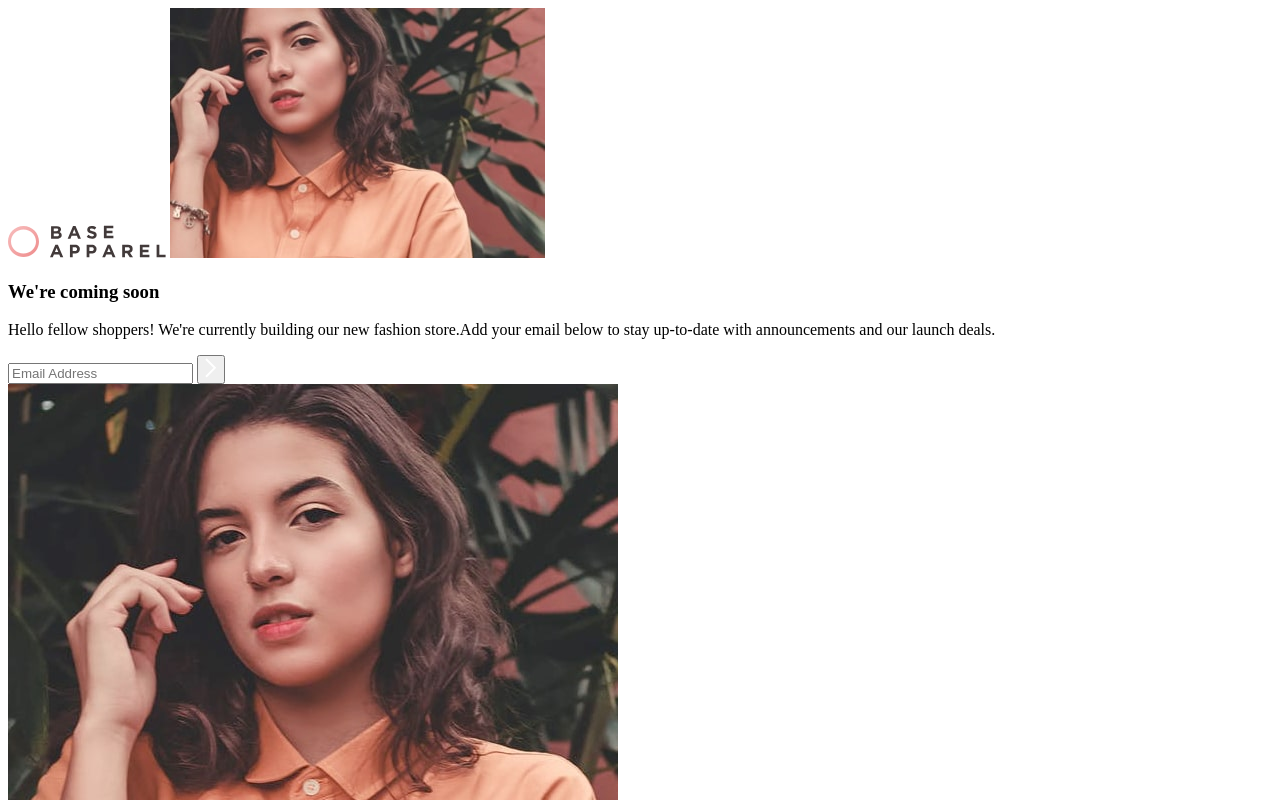
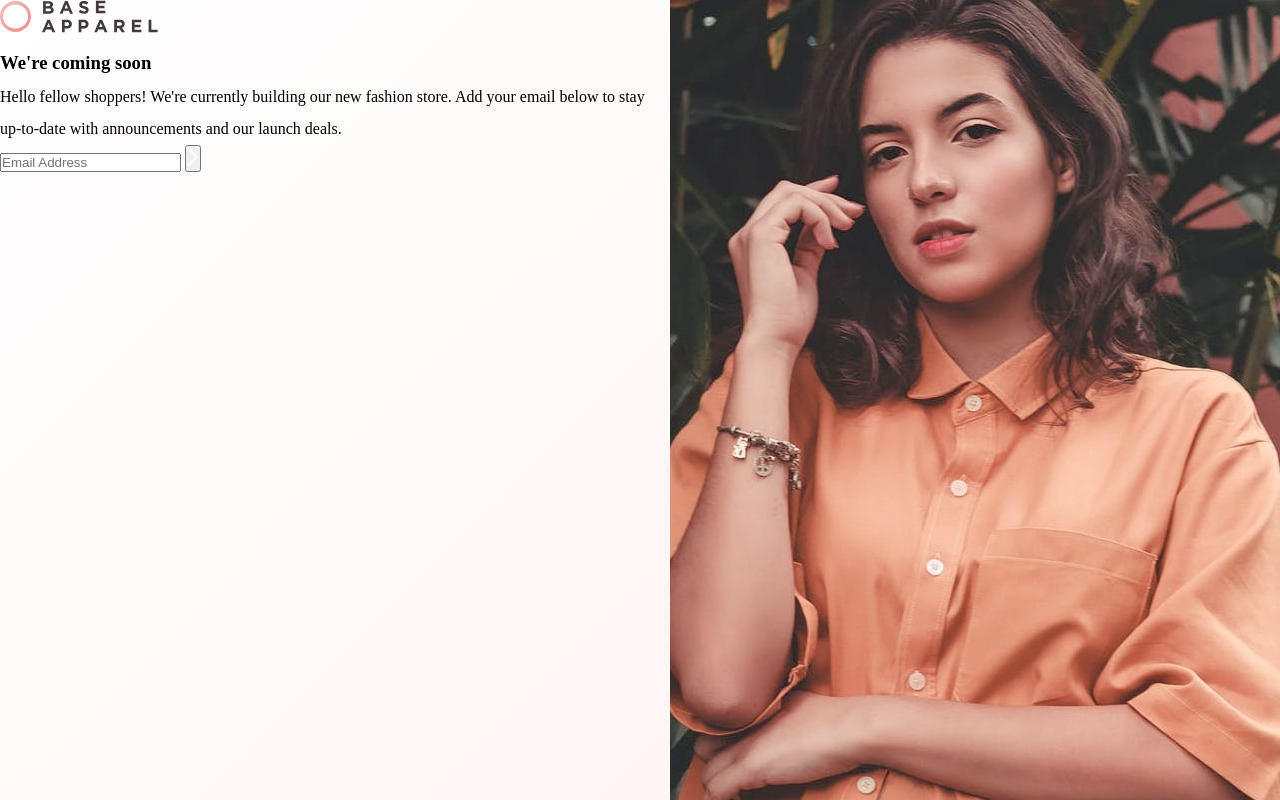
Before and after one commit to MohamedAL1994/Front-End-Mentor-Challenge-1, a plain HTML site: page index.html in a window 1280 px wide. Shown: the top 800 px of the page. Drawn offline with Linux system fonts and the light colour scheme; a script that the page names is missing.

Commit message:
Basic styles and figuring out the layout

```diff
--- a/index.html
+++ b/index.html
@@ -8,31 +8,32 @@
   <link rel="icon" type="image/png" sizes="32x32" href="assets/images/favicon-32x32.png">
 
   <title>Frontend Mentor | Base Apparel coming soon page</title>
+<!--  <link href="https://fonts.googleapis.com/css?family=Josefin+Sans:300,400,600&display=swap" rel="stylesheet">-->
   <link rel="stylesheet" href="main.css">
 
 </head>
 
-<body class="coming-soon-body">
+<body class="body">
   <section class="data-block">
     <header class="head">
-      <img src="assets/images/logo.svg" alt="logo" class="logo"> <!--  Height and width dimensions are expected -->
-      <img src="assets/images/hero-mobile.jpg" alt="a nice-looking woman" class="banner"><!--  Height and width dimensions are expected ++ display:none for now -->
+      <img src="assets/images/logo.svg" alt="logo" class="head__logo"> <!--  Height and width dimensions are expected -->
+      <img src="assets/images/hero-mobile.jpg" alt="a nice-looking woman" class="head__banner"><!--  Height and width dimensions are expected ++ display:none for now -->
     </header>
     <section class="content">
-      <h1 class="content__head"><span class="thin--pink">We're</span> coming soon</h1>
-      <p>Hello fellow shoppers! We're currently building our new fashion store.Add your email below to stay up-to-date with announcements and our launch deals.</p>
+      <h1 class="content__head"><span class="light--pink-text">We're</span> coming soon</h1>
+      <p class="content__paragraph">Hello fellow shoppers! We're currently building our new fashion store. Add your email below to stay up-to-date with announcements and our launch deals.</p>
       <form class="form" method="post">
         <div class="form__inner"> <!-- Flexbox Magic Here -->
-          <input class="form__input" type="email" placeholder="Email Address" required>
-          <button class="button">
-            <img class="button__arrow-image" src="assets/images/icon-arrow.svg">
+          <input class="form__input" type="email" placeholder="Email Address">
+          <button class="form__button">
+            <img class="form__button-arrow" src="assets/images/icon-arrow.svg">
           </button>
         </div>
       </form>
     </section>
   </section>
-  <section class="image--block">
-    <img class="big-ass-image" src="assets/images/hero-desktop.jpg" alt="a very beautiful woman, I am secretly hoping she is not a lesbian, cause she kinda looks like one">
+  <section class="image-block">
+    <img class="image-block__img" src="assets/images/hero-desktop.jpg" alt="a very beautiful woman, I am secretly hoping she is not a lesbian, cause she kinda looks like one">
   </section>
   <script src="page.js"></script>
 </body>
--- a/main.css
+++ b/main.css
@@ -0,0 +1,49 @@
+*, *::before, *::after {
+  margin: 0;
+  padding: 0;
+  box-sizing: border-box;
+}
+html {
+  height: 100%;
+}
+.body { /* Body Block */
+  font-family: Josefin Sans;
+
+  line-height: 2;
+  height: 100%;
+
+  display: flex;
+  justify-content: space-between;
+}
+.data-block {
+  background: linear-gradient(135deg, hsl(0, 0%, 100%), hsl(0, 100%, 98%)),
+            linear-gradient(135deg, hsl(0, 80%, 86%), hsl(0, 74%, 74%));
+}
+
+.head {}
+.head__logo {}
+.head__banner {
+  display: none;
+}
+
+.content {}
+
+.content__head {}
+.light--pink-text {}
+
+.content__paragraph {}
+
+.form {}
+.form__input {}
+.form__button {}
+.form__button-arrow {}
+
+.image-block {
+  display: flex;
+  justify-content: flex-end;
+
+}
+.image-block__img {
+  display: block;
+
+}
```
Also changed, not shown: project info--style guide.txt.
